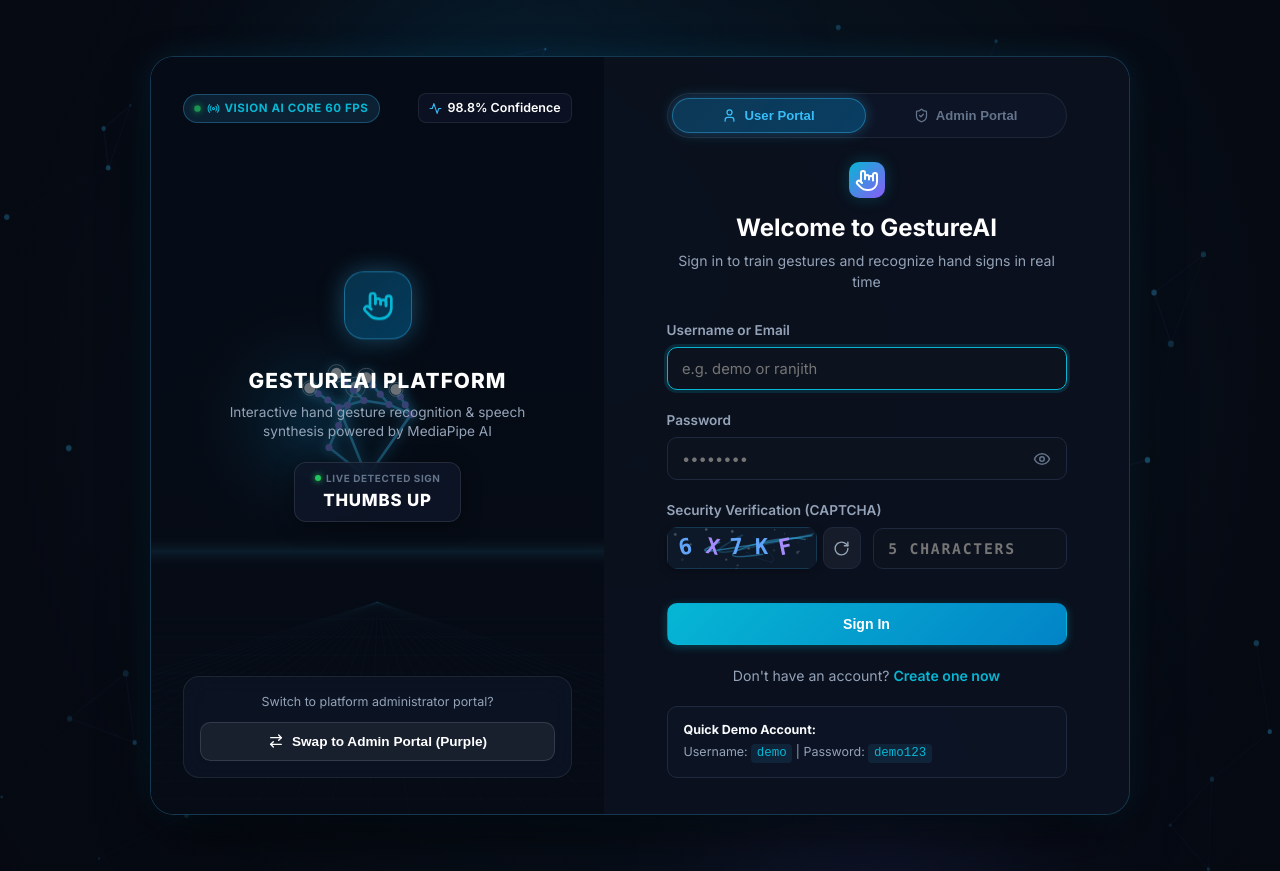
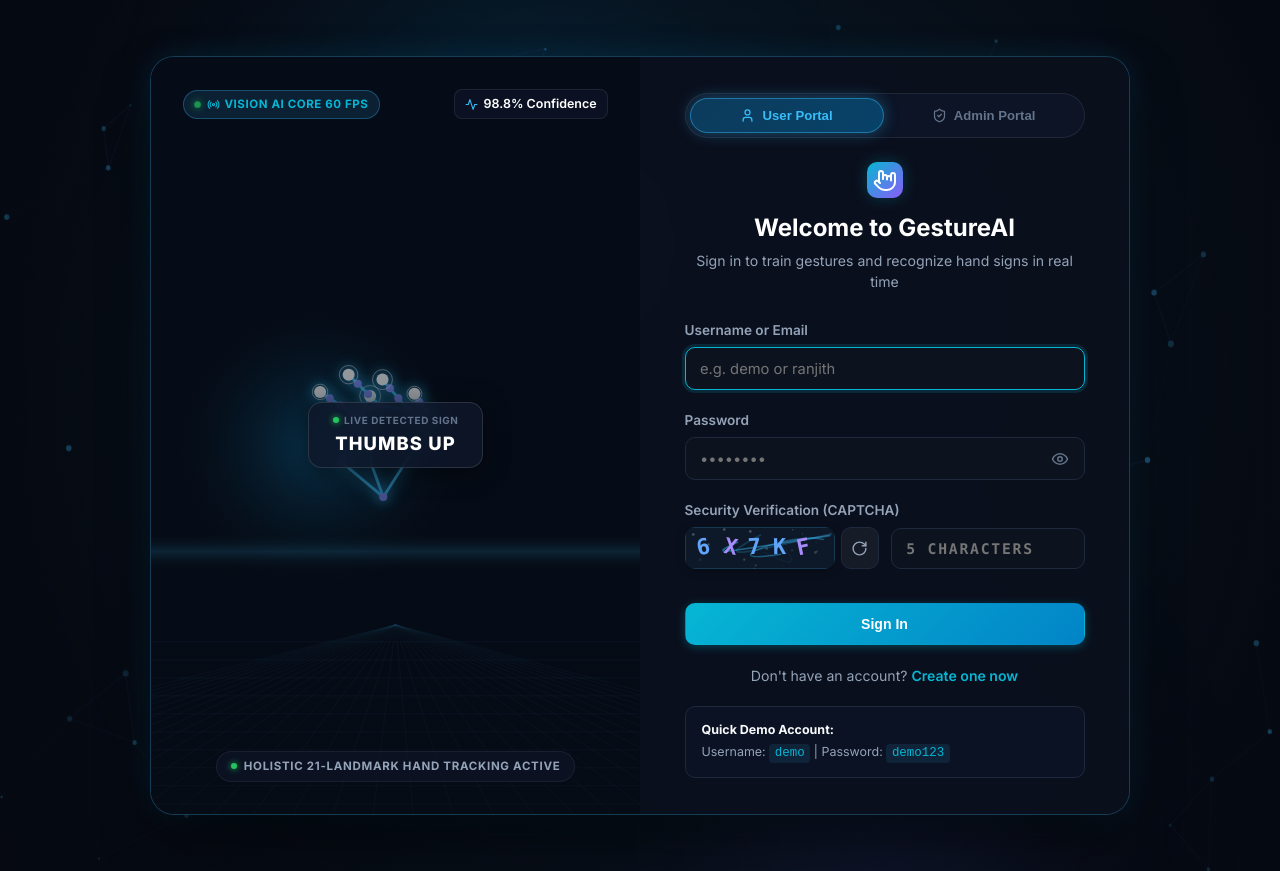
Before and after one commit to VTU27511/GestureAI, a React (Vite) app in the folder frontend/: page /login in a window 1280 px wide. Built offline with nearby package versions, Linux system fonts and the light colour scheme.

Commit message:
Refine sliding swap: hardware-accelerated translateX, remove video banner and bottom button

```diff
--- a/frontend/src/components/CyberMotionVideo.tsx
+++ b/frontend/src/components/CyberMotionVideo.tsx
@@ -1,12 +1,12 @@
 import React, { useEffect, useRef, useState } from 'react';
-import { ShieldCheck, HandMetal, Sparkles, Activity, Cpu, ArrowRightLeft, Radio } from 'lucide-react';
+import { ShieldCheck, HandMetal, Activity, Radio } from 'lucide-react';
 
 interface CyberMotionVideoProps {
   portalMode: 'user' | 'admin';
-  onSwapPortal: () => void;
+  onSwapPortal?: () => void;
 }
 
-export const CyberMotionVideo: React.FC<CyberMotionVideoProps> = ({ portalMode, onSwapPortal }) => {
+export const CyberMotionVideo: React.FC<CyberMotionVideoProps> = ({ portalMode }) => {
   const canvasRef = useRef<HTMLCanvasElement | null>(null);
   const [currentGesture, setCurrentGesture] = useState('PEACE SIGN');
   const [confidence, setConfidence] = useState(99.4);
@@ -27,10 +27,10 @@
 
     // Gesture list for animation cycles
     const gestures = [
-      { name: 'PEACE SIGN', fingers: [0, 1, 1, 0, 0], conf: 99.4 },
-      { name: 'THUMBS UP', fingers: [1, 0, 0, 0, 0], conf: 98.8 },
-      { name: 'HELLO WAVE', fingers: [1, 1, 1, 1, 1], conf: 99.6 },
-      { name: 'STOP / HALT', fingers: [1, 1, 1, 1, 1], conf: 98.2 },
+      { name: 'PEACE SIGN', emoji: '✌️', fingers: [0, 1, 1, 0, 0], conf: 99.4 },
+      { name: 'THUMBS UP', emoji: '👍', fingers: [1, 0, 0, 0, 0], conf: 98.8 },
+      { name: 'HELLO WAVE', emoji: '👋', fingers: [1, 1, 1, 1, 1], conf: 99.6 },
+      { name: 'STOP / HALT', emoji: '✋', fingers: [1, 1, 1, 1, 1], conf: 98.2 },
     ];
 
     let gestureIndex = 0;
@@ -38,22 +38,22 @@
       gestureIndex = (gestureIndex + 1) % gestures.length;
       setCurrentGesture(gestures[gestureIndex].name);
       setConfidence(gestures[gestureIndex].conf);
-    }, 3800);
+    }, 3500);
 
     const render = () => {
       t += 0.035;
 
       const w = (canvas.width = canvas.parentElement?.clientWidth || 450);
-      const h = (canvas.height = canvas.parentElement?.clientHeight || 580);
+      const h = (canvas.height = canvas.parentElement?.clientHeight || 640);
 
       // Deep cyber canvas background
       ctx.fillStyle = isAdmin ? '#0d091a' : '#050c18';
       ctx.fillRect(0, 0, w, h);
 
       // 1. Futuristic Cyber Grid Floor (3D perspective)
-      ctx.strokeStyle = isAdmin ? 'rgba(168, 85, 247, 0.08)' : 'rgba(56, 189, 248, 0.08)';
+      ctx.strokeStyle = isAdmin ? 'rgba(168, 85, 247, 0.09)' : 'rgba(56, 189, 248, 0.09)';
       ctx.lineWidth = 1;
-      const horizonY = h * 0.72;
+      const horizonY = h * 0.75;
 
       for (let x = -w; x < w * 2; x += 40) {
         ctx.beginPath();
@@ -73,34 +73,34 @@
       }
 
       // 2. Ambient Floating Glowing Energy Spheres
-      const orbX1 = w / 2 + Math.cos(t * 0.8) * 70;
-      const orbY1 = h / 2 - 40 + Math.sin(t * 0.6) * 45;
-      const orbGrad = ctx.createRadialGradient(orbX1, orbY1, 10, orbX1, orbY1, 140);
-      orbGrad.addColorStop(0, isAdmin ? 'rgba(168, 85, 247, 0.35)' : 'rgba(14, 165, 233, 0.35)');
+      const orbX1 = w / 2 + Math.cos(t * 0.8) * 80;
+      const orbY1 = h / 2 - 20 + Math.sin(t * 0.6) * 50;
+      const orbGrad = ctx.createRadialGradient(orbX1, orbY1, 15, orbX1, orbY1, 160);
+      orbGrad.addColorStop(0, isAdmin ? 'rgba(168, 85, 247, 0.38)' : 'rgba(14, 165, 233, 0.38)');
       orbGrad.addColorStop(1, 'rgba(0, 0, 0, 0)');
       ctx.fillStyle = orbGrad;
       ctx.beginPath();
-      ctx.arc(orbX1, orbY1, 140, 0, Math.PI * 2);
+      ctx.arc(orbX1, orbY1, 160, 0, Math.PI * 2);
       ctx.fill();
 
       // 3. 3D Hand Skeleton with 21 Landmarks
-      const handCenterX = w / 2 + Math.sin(t * 0.9) * 12;
-      const handCenterY = h / 2 - 10 + Math.cos(t * 0.7) * 10;
+      const handCenterX = w / 2 + Math.sin(t * 0.9) * 14;
+      const handCenterY = h / 2 + Math.cos(t * 0.7) * 12;
       const curFingers = gestures[gestureIndex].fingers;
 
       const pts: [number, number][] = [];
-      pts[0] = [handCenterX, handCenterY + 55]; // Wrist
-      pts[1] = [handCenterX - 38, handCenterY + 25]; // Thumb CMC
-      pts[5] = [handCenterX - 28, handCenterY - 15]; // Index MCP
-      pts[9] = [handCenterX - 3, handCenterY - 22];  // Middle MCP
-      pts[13] = [handCenterX + 22, handCenterY - 18]; // Ring MCP
-      pts[17] = [handCenterX + 44, handCenterY - 8];  // Pinky MCP
+      pts[0] = [handCenterX, handCenterY + 65]; // Wrist
+      pts[1] = [handCenterX - 42, handCenterY + 30]; // Thumb CMC
+      pts[5] = [handCenterX - 30, handCenterY - 18]; // Index MCP
+      pts[9] = [handCenterX - 3, handCenterY - 26];  // Middle MCP
+      pts[13] = [handCenterX + 25, handCenterY - 22]; // Ring MCP
+      pts[17] = [handCenterX + 48, handCenterY - 10]; // Pinky MCP
 
       // Thumb
       const tAngle = -0.7 - curFingers[0] * 0.4 + Math.sin(t * 2) * 0.06;
-      pts[2] = [pts[1][0] + Math.cos(tAngle) * 24, pts[1][1] + Math.sin(tAngle) * 24];
-      pts[3] = [pts[2][0] + Math.cos(tAngle) * 22, pts[2][1] + Math.sin(tAngle) * 22];
-      pts[4] = [pts[3][0] + Math.cos(tAngle) * 20, pts[3][1] + Math.sin(tAngle) * 20];
+      pts[2] = [pts[1][0] + Math.cos(tAngle) * 26, pts[1][1] + Math.sin(tAngle) * 26];
+      pts[3] = [pts[2][0] + Math.cos(tAngle) * 24, pts[2][1] + Math.sin(tAngle) * 24];
+      pts[4] = [pts[3][0] + Math.cos(tAngle) * 22, pts[3][1] + Math.sin(tAngle) * 22];
 
       // Fingers helper
       const makeFinger = (mcpIdx: number, ext: number, spread: number, len: number) => {
@@ -113,16 +113,16 @@
         return [p1, p2, p3];
       };
 
-      const [p6, p7, p8] = makeFinger(5, curFingers[1], -0.15, 30);
+      const [p6, p7, p8] = makeFinger(5, curFingers[1], -0.15, 34);
       pts[6] = p6; pts[7] = p7; pts[8] = p8;
 
-      const [p10, p11, p12] = makeFinger(9, curFingers[2], 0.0, 33);
+      const [p10, p11, p12] = makeFinger(9, curFingers[2], 0.0, 38);
       pts[10] = p10; pts[11] = p11; pts[12] = p12;
 
-      const [p14, p15, p16] = makeFinger(13, curFingers[3], 0.14, 30);
+      const [p14, p15, p16] = makeFinger(13, curFingers[3], 0.14, 34);
       pts[14] = p14; pts[15] = p15; pts[16] = p16;
 
-      const [p18, p19, p20] = makeFinger(17, curFingers[4], 0.28, 25);
+      const [p18, p19, p20] = makeFinger(17, curFingers[4], 0.28, 28);
       pts[18] = p18; pts[19] = p19; pts[20] = p20;
 
       const bones: [number, number][] = [
@@ -135,25 +135,27 @@
       ];
 
       // Draw bones
-      ctx.shadowBlur = 12;
+      ctx.shadowBlur = 14;
       ctx.shadowColor = primaryColor;
       ctx.strokeStyle = primaryColor;
-      ctx.lineWidth = 2.6;
+      ctx.lineWidth = 2.8;
 
       for (const [s, e] of bones) {
         if (pts[s] && pts[e]) {
           ctx.beginPath();
           ctx.moveTo(pts[s][0], pts[s][1]);
-          ctx.lineTo(pts[e][0], pts[e][1]);
+          ctx.lineTo(pts[endBone(e)][0], pts[endBone(e)][1]);
           ctx.stroke();
         }
       }
+
+      function endBone(idx: number) { return idx; }
 
       // Draw joints
       for (let i = 0; i < pts.length; i++) {
         const [px, py] = pts[i];
         const isTip = [4, 8, 12, 16, 20].includes(i);
-        const r = isTip ? 5.5 : 3.5;
+        const r = isTip ? 6 : 4;
 
         ctx.beginPath();
         ctx.arc(px, py, r, 0, Math.PI * 2);
@@ -173,12 +175,12 @@
 
       // 4. Cyber Scanning Wave Overlay
       const scanLineY = ((t * 45) % (h + 60)) - 30;
-      const scanGrad = ctx.createLinearGradient(0, scanLineY - 18, 0, scanLineY + 18);
+      const scanGrad = ctx.createLinearGradient(0, scanLineY - 20, 0, scanLineY + 20);
       scanGrad.addColorStop(0, 'rgba(0, 0, 0, 0)');
       scanGrad.addColorStop(0.5, isAdmin ? 'rgba(192, 132, 252, 0.28)' : 'rgba(56, 189, 248, 0.28)');
       scanGrad.addColorStop(1, 'rgba(0, 0, 0, 0)');
       ctx.fillStyle = scanGrad;
-      ctx.fillRect(0, scanLineY - 18, w, 36);
+      ctx.fillRect(0, scanLineY - 20, w, 40);
 
       animId = requestAnimationFrame(render);
     };
@@ -198,14 +200,14 @@
         <canvas ref={canvasRef} className="cyber-canvas" />
       </div>
 
-      {/* Futuristic Glassmorphic Overlays */}
+      {/* Clean HUD Overlays */}
       <div className="motion-content-layer">
         {/* Top Telemetry Header */}
         <div className="motion-top-bar">
           <div className="motion-tag">
             <span className="live-status-dot"></span>
             <Radio size={13} style={{ marginRight: '4px' }} />
-            <span>{isAdmin ? 'CLEARANCE SECURITY LEVEL 1' : 'VISION AI CORE 60 FPS'}</span>
+            <span>{isAdmin ? 'SECURITY CLEARANCE LEVEL 1' : 'VISION AI CORE 60 FPS'}</span>
           </div>
 
           <div className="motion-badge">
@@ -214,21 +216,8 @@
           </div>
         </div>
 
-        {/* Center Futuristic Showcase Info */}
-        <div className="motion-center-brand">
-          <div className="motion-brand-icon">
-            {isAdmin ? <ShieldCheck size={32} /> : <HandMetal size={32} />}
-          </div>
-          <h3 className="motion-brand-title">
-            {isAdmin ? 'ADMINISTRATIVE ACCESS' : 'GESTUREAI PLATFORM'}
-          </h3>
-          <p className="motion-brand-subtitle">
-            {isAdmin
-              ? 'Multi-user governance, gesture approvals, and real-time model auditing'
-              : 'Interactive hand gesture recognition & speech synthesis powered by MediaPipe AI'}
-          </p>
-
-          {/* Real-time Recognition Box */}
+        {/* Clean Center Floating Sign Recognition HUD */}
+        <div className="motion-hud-center">
           <div className="active-gesture-hud">
             <div className="hud-indicator">
               <span className="hud-pulse"></span>
@@ -238,20 +227,10 @@
           </div>
         </div>
 
-        {/* Bottom Swap Portal Card */}
-        <div className="motion-bottom-action">
-          <div className="swap-tip-text">
-            {isAdmin ? 'Switch to standard user portal?' : 'Switch to platform administrator portal?'}
-          </div>
-          <button
-            type="button"
-            className="btn-swap-portal"
-            onClick={onSwapPortal}
-            title={isAdmin ? 'Swap to User Portal' : 'Swap to Admin Portal'}
-          >
-            <ArrowRightLeft size={16} />
-            <span>{isAdmin ? 'Swap to User Portal (Cyan)' : 'Swap to Admin Portal (Purple)'}</span>
-          </button>
+        {/* Bottom Status Ticker */}
+        <div className="motion-bottom-ticker">
+          <span className="ticker-dot"></span>
+          <span>{isAdmin ? 'SYSTEM AUDIT & MODEL GOVERNANCE ONLINE' : 'HOLISTIC 21-LANDMARK HAND TRACKING ACTIVE'}</span>
         </div>
       </div>
     </div>
--- a/frontend/src/styles/index.css
+++ b/frontend/src/styles/index.css
@@ -1271,49 +1271,50 @@
   width: 100%;
   max-width: 980px;
   min-height: 640px;
-  background: rgba(13, 20, 34, 0.86);
+  background: rgba(13, 20, 34, 0.88);
   backdrop-filter: blur(24px);
   -webkit-backdrop-filter: blur(24px);
-  border: 1px solid rgba(56, 189, 248, 0.22);
+  border: 1px solid rgba(56, 189, 248, 0.25);
   border-radius: 1.5rem;
   overflow: hidden;
   box-shadow: 0 25px 60px -15px rgba(0, 0, 0, 0.9),
-              0 0 35px -5px rgba(14, 165, 233, 0.18);
+              0 0 35px -5px rgba(14, 165, 233, 0.2);
   position: relative;
   z-index: 10;
-  transition: all 0.6s cubic-bezier(0.4, 0, 0.2, 1);
   margin: 1.5rem auto;
+  transition: border-color 0.65s cubic-bezier(0.65, 0, 0.35, 1),
+              box-shadow 0.65s cubic-bezier(0.65, 0, 0.35, 1);
 }
 
 .auth-swap-container.swapped-admin {
-  border-color: rgba(168, 85, 247, 0.35);
+  border-color: rgba(168, 85, 247, 0.38);
   box-shadow: 0 25px 60px -15px rgba(0, 0, 0, 0.9),
-              0 0 45px -5px rgba(168, 85, 247, 0.25);
+              0 0 45px -5px rgba(168, 85, 247, 0.3);
 }
 
 .swap-panel {
-  flex: 1;
+  flex: 0 0 50%;
   width: 50%;
   position: relative;
-  transition: transform 0.6s cubic-bezier(0.4, 0, 0.2, 1),
-              order 0.6s cubic-bezier(0.4, 0, 0.2, 1);
-}
-
-/* Sliding Panel Order & Transformations */
+  transition: transform 0.65s cubic-bezier(0.65, 0, 0.35, 1);
+  will-change: transform;
+}
+
+/* Butter-Smooth GPU-Accelerated Horizontal Slide */
 .swapped-user .swap-video-panel {
-  order: 1;
+  transform: translateX(0%);
 }
 
 .swapped-user .swap-form-panel {
-  order: 2;
+  transform: translateX(0%);
 }
 
 .swapped-admin .swap-video-panel {
-  order: 2;
+  transform: translateX(100%);
 }
 
 .swapped-admin .swap-form-panel {
-  order: 1;
+  transform: translateX(-100%);
 }
 
 /* Inner Form Card Styling inside Swap Panel */
@@ -1322,7 +1323,7 @@
   align-items: center;
   justify-content: center;
   padding: 2.25rem;
-  background: rgba(10, 16, 28, 0.7);
+  background: rgba(10, 16, 28, 0.72);
 }
 
 .auth-card-inner {
@@ -1333,7 +1334,8 @@
 /* Sliding Pill Switcher */
 .portal-pill-switcher {
   display: flex;
-  background: rgba(15, 23, 42, 0.7);
+  position: relative;
+  background: rgba(15, 23, 42, 0.75);
   border: 1px solid rgba(255, 255, 255, 0.08);
   border-radius: 9999px;
   padding: 4px;
@@ -1347,7 +1349,7 @@
   align-items: center;
   justify-content: center;
   gap: 0.45rem;
-  padding: 0.55rem 0.75rem;
+  padding: 0.55rem 0.85rem;
   font-size: 0.82rem;
   font-weight: 600;
   border-radius: 9999px;
@@ -1355,7 +1357,7 @@
   border: none;
   background: transparent;
   cursor: pointer;
-  transition: all 0.3s cubic-bezier(0.4, 0, 0.2, 1);
+  transition: all 0.35s ease;
 }
 
 .pill-option:hover {
@@ -1363,17 +1365,17 @@
 }
 
 .pill-option.active.pill-user {
-  background: linear-gradient(135deg, rgba(14, 165, 233, 0.25), rgba(2, 132, 199, 0.38));
+  background: linear-gradient(135deg, rgba(14, 165, 233, 0.28), rgba(2, 132, 199, 0.42));
   color: #38bdf8;
-  border: 1px solid rgba(56, 189, 248, 0.4);
-  box-shadow: 0 0 14px rgba(56, 189, 248, 0.3);
+  border: 1px solid rgba(56, 189, 248, 0.45);
+  box-shadow: 0 0 16px rgba(56, 189, 248, 0.35);
 }
 
 .pill-option.active.pill-admin {
-  background: linear-gradient(135deg, rgba(168, 85, 247, 0.3), rgba(126, 34, 206, 0.45));
+  background: linear-gradient(135deg, rgba(168, 85, 247, 0.32), rgba(126, 34, 206, 0.48));
   color: #c084fc;
   border: 1px solid rgba(192, 132, 252, 0.45);
-  box-shadow: 0 0 14px rgba(168, 85, 247, 0.35);
+  box-shadow: 0 0 16px rgba(168, 85, 247, 0.4);
 }
 
 /* Cyber Motion Video Panel Styling */
@@ -1413,8 +1415,8 @@
   flex-direction: column;
   justify-content: space-between;
   height: 100%;
-  padding: 2.25rem 2rem;
-  background: linear-gradient(180deg, rgba(6, 11, 20, 0.4) 0%, rgba(6, 11, 20, 0.8) 100%);
+  padding: 2rem;
+  background: linear-gradient(180deg, rgba(6, 11, 20, 0.25) 0%, rgba(6, 11, 20, 0.65) 100%);
 }
 
 .motion-top-bar {
@@ -1465,64 +1467,23 @@
   border: 1px solid rgba(255, 255, 255, 0.08);
 }
 
-.motion-center-brand {
-  text-align: center;
-  margin: 1.5rem 0;
-}
-
-.motion-brand-icon {
-  width: 68px;
-  height: 68px;
-  margin: 0 auto 1.25rem;
-  border-radius: 1.25rem;
-  background: linear-gradient(135deg, rgba(14, 165, 233, 0.25), rgba(2, 132, 199, 0.4));
-  border: 1px solid rgba(56, 189, 248, 0.4);
-  color: var(--accent-cyan);
+.motion-hud-center {
   display: flex;
   align-items: center;
   justify-content: center;
-  box-shadow: 0 0 25px rgba(56, 189, 248, 0.35);
-  animation: floatIcon 4s ease-in-out infinite alternate;
-}
-
-.panel-admin .motion-brand-icon {
-  background: linear-gradient(135deg, rgba(168, 85, 247, 0.25), rgba(126, 34, 206, 0.45));
-  border-color: rgba(192, 132, 252, 0.45);
-  color: #c084fc;
-  box-shadow: 0 0 25px rgba(168, 85, 247, 0.4);
-}
-
-@keyframes floatIcon {
-  0% { transform: translateY(0); }
-  100% { transform: translateY(-8px); }
-}
-
-.motion-brand-title {
-  font-size: 1.3rem;
-  font-weight: 800;
-  letter-spacing: 0.05em;
-  color: #fff;
-  margin-bottom: 0.4rem;
-}
-
-.motion-brand-subtitle {
-  font-size: 0.85rem;
-  color: #94a3b8;
-  max-width: 320px;
-  margin: 0 auto 1.25rem;
-  line-height: 1.45;
+  margin: auto 0;
 }
 
 .active-gesture-hud {
   display: inline-flex;
   flex-direction: column;
   align-items: center;
-  background: rgba(15, 23, 42, 0.75);
-  backdrop-filter: blur(10px);
-  border: 1px solid rgba(255, 255, 255, 0.1);
-  border-radius: 0.75rem;
-  padding: 0.5rem 1.25rem;
-  box-shadow: 0 4px 20px rgba(0, 0, 0, 0.4);
+  background: rgba(15, 23, 42, 0.85);
+  backdrop-filter: blur(12px);
+  border: 1px solid rgba(255, 255, 255, 0.12);
+  border-radius: 0.85rem;
+  padding: 0.6rem 1.5rem;
+  box-shadow: 0 4px 24px rgba(0, 0, 0, 0.5);
 }
 
 .hud-indicator {
@@ -1548,48 +1509,34 @@
 }
 
 .hud-name {
-  font-size: 1.05rem;
+  font-size: 1.15rem;
   font-weight: 800;
-  letter-spacing: 0.05em;
+  letter-spacing: 0.06em;
   color: #fff;
 }
 
-.motion-bottom-action {
-  background: rgba(15, 23, 42, 0.65);
-  backdrop-filter: blur(12px);
-  border: 1px solid rgba(255, 255, 255, 0.08);
-  border-radius: 1rem;
-  padding: 1rem;
-  text-align: center;
-}
-
-.swap-tip-text {
-  font-size: 0.78rem;
+.motion-bottom-ticker {
+  display: flex;
+  align-items: center;
+  justify-content: center;
+  gap: 0.45rem;
+  font-size: 0.72rem;
+  font-weight: 700;
+  letter-spacing: 0.06em;
   color: var(--text-secondary);
-  margin-bottom: 0.65rem;
-}
-
-.btn-swap-portal {
-  width: 100%;
-  display: flex;
-  align-items: center;
-  justify-content: center;
-  gap: 0.5rem;
-  padding: 0.65rem 1rem;
-  font-size: 0.85rem;
-  font-weight: 600;
-  border-radius: 0.65rem;
-  background: rgba(255, 255, 255, 0.06);
-  border: 1px solid rgba(255, 255, 255, 0.12);
-  color: #fff;
-  cursor: pointer;
-  transition: all 0.25s ease;
-}
-
-.btn-swap-portal:hover {
-  background: rgba(255, 255, 255, 0.12);
-  border-color: rgba(255, 255, 255, 0.25);
-  transform: translateY(-1px);
+  background: rgba(15, 23, 42, 0.6);
+  border: 1px solid rgba(255, 255, 255, 0.06);
+  border-radius: 9999px;
+  padding: 0.35rem 0.85rem;
+  margin: 0 auto;
+}
+
+.ticker-dot {
+  width: 6px;
+  height: 6px;
+  border-radius: 50%;
+  background-color: #22c55e;
+  box-shadow: 0 0 6px #22c55e;
 }
 
 /* Responsive Stacking for Smaller Screens */
@@ -1599,17 +1546,11 @@
     min-height: auto;
   }
   .swap-panel {
+    flex: 0 0 100%;
     width: 100%;
+    transform: none !important;
   }
   .swap-video-panel {
-    min-height: 400px;
+    min-height: 340px;
   }
-  .swapped-admin .swap-form-panel,
-  .swapped-user .swap-form-panel {
-    order: 2;
-  }
-  .swapped-admin .swap-video-panel,
-  .swapped-user .swap-video-panel {
-    order: 1;
-  }
-}
+}
```
